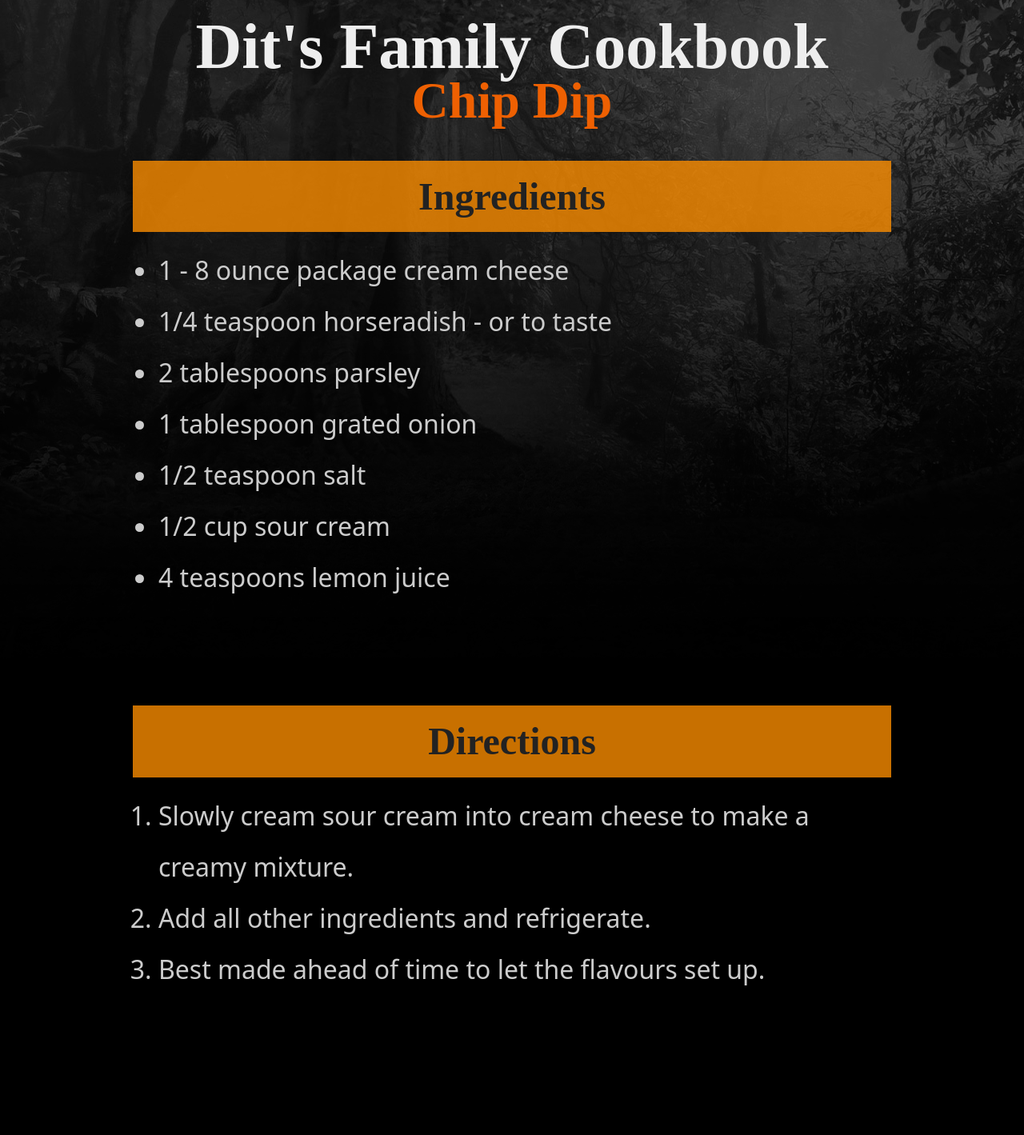
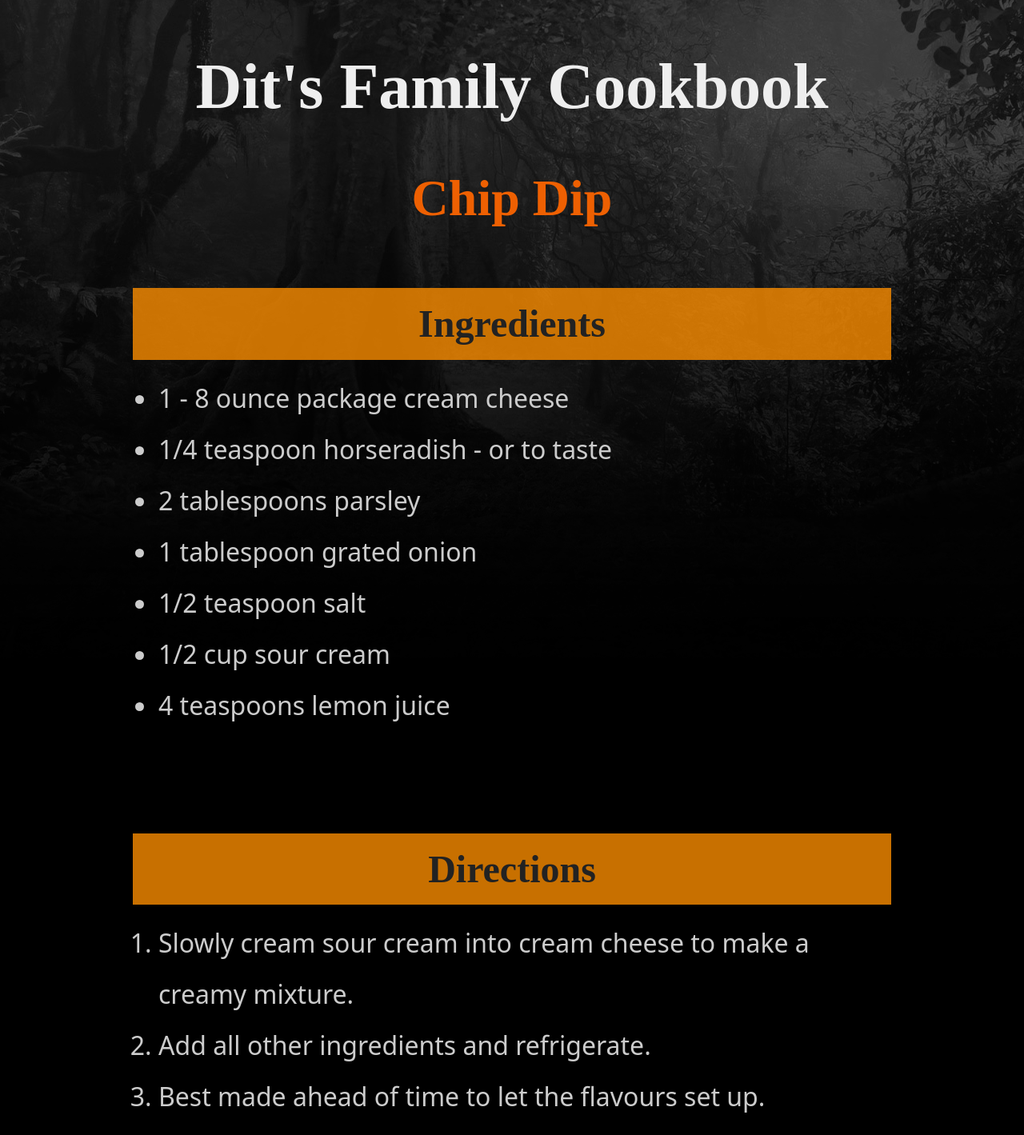
Before and after one commit to dits-family-cookbook/dits-family-cookbook.github.io, a Jekyll site: the page built from recipes/miscellaneous/chip-dip.md, in a window 1280 px wide. Shown: the whole page at 80% size. Built offline with Jekyll 4.4.1, drawn with Linux system fonts in a browser that asks for light colours; before the commit the page ends 1260 px from its top, so only the background shows below that.

Commit message:
fix line-height

```diff
--- a/css/style.css
+++ b/css/style.css
@@ -9,11 +9,11 @@
     background-attachment: fixed;
   	background-position: top;
     background-repeat: no-repeat;
-    line-height: 130%;
+    line-height: 1.5;
 }
 
 ol, ul {
-	line-height: 200%;
+	line-height: 2;
 }
 
 hr {
```
